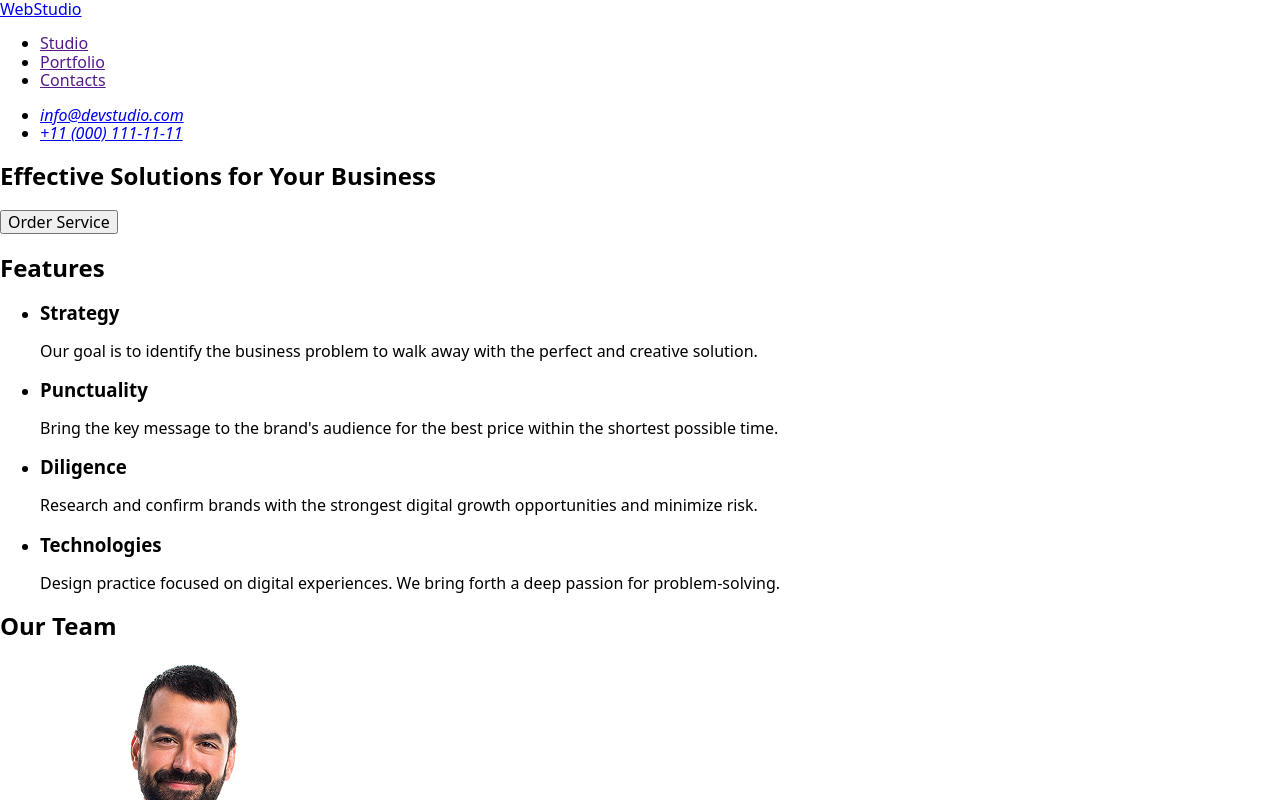
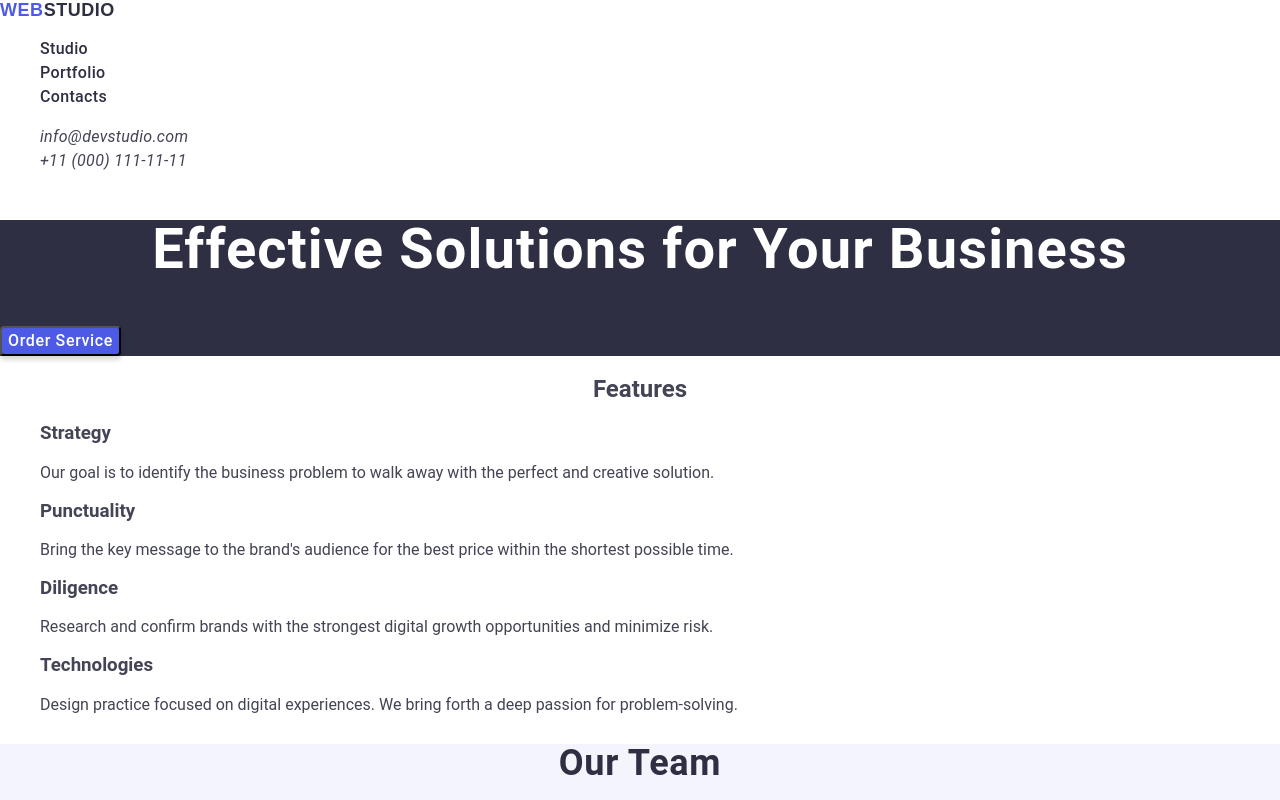
Before and after one commit to maranaurkevic13-eng/goit-markup-hw-02, a plain HTML site: page index.html in a window 1280 px wide. Shown: the top 800 px of the page. Drawn offline with nearby package versions, Linux system fonts and the light colour scheme.

Commit message:
css styles

```diff
--- a/css/styles.css
+++ b/css/styles.css
@@ -0,0 +1,104 @@
+body {
+    font-family: "Roboto", sans-serif;
+    color: #434455;
+    background-color: #fff;
+}
+ul {
+    list-style-type: none;
+}
+a {
+    text-decoration: none;
+}
+.logo {
+    font-family: "Raleway", sans-serif;
+    font-weight: 700;
+    font-size: 18px;
+    line-height: 117%;
+    letter-spacing: 0.03em;
+    text-transform: uppercase;
+    color: #2E2F42;
+}
+.logo-text {
+    font-family: "Raleway", sans-serif;
+    font-weight: 700;
+    font-size: 18px;
+    line-height: 117%;
+    letter-spacing: 0.03em;
+    text-transform: uppercase;
+    color: #4D5AE5;
+}
+.container-item-link {
+    font-family: 'Roboto', sans-serif;
+    font-weight: 500;
+    font-size: 16px;
+    line-height: 150%;
+    letter-spacing: 0.02em;
+    color: #2E2F42;
+}
+.container-item-link:hover {
+    color: #404BBF;
+}
+.contacts-link {
+    font-family: 'Roboto', sans-serif;
+    font-weight: 400;
+    font-size: 16px;
+    line-height: 150%;
+    letter-spacing: 0.02em;
+    color: #434455;
+}
+.contacts-link:hover{
+    color:#404BBF;
+}
+.contacts-item {
+    font-family: 'Roboto', sans-serif;
+    font-weight: 400;
+    font-size: 16px;
+    line-height: 150%;
+    letter-spacing: 0.02em;
+    color: #434455;
+}
+.hero {
+    background-color: #2E2F42;
+}
+.hero-title {
+    font-family: 'Roboto',sans-serif;
+    font-weight: 700;
+    font-size: 56px;
+    line-height: 107%;
+    letter-spacing: 0.02em;
+    text-align: center;
+    color: #FFFFFF;
+}
+.hero-btn {
+    border-radius: 4px;
+    box-shadow: 0 4px 4px 0 rgba(0, 0, 0, 0.15);
+    background: #4D5AE5;
+    font-family: 'Roboto', sans-serif;
+    font-weight: 500;
+    font-size: 16px;
+    line-height: 150%;
+    letter-spacing: 0.04em;
+    color: #FFFFFF;
+    text-align: center;
+    cursor: pointer;
+}
+.hero-btn:hover {
+    background: #404BBF;
+}
+.goals-additional-title {
+    text-align: center;
+}
+.team {
+    background: #F4F4FD;
+}
+.team-title {
+    font-weight: 700;
+    font-size: 36px;
+    line-height: 111%;
+    letter-spacing: 0.02em;
+    text-align: center;
+    color: #2E2F42;
+}
+.footer-container {
+    background-color: #2E2F42;
+}
--- a/index.html
+++ b/index.html
@@ -8,13 +8,14 @@
     <link rel="stylesheet" href="./css/styles.css" />
 </head>
 <body>
+    <!-- header -->
     <header class="header-container">
         <nav class="header-container-item">
             <a class="logo" href="./index.html"><span class="logo-text">Web</span>Studio</a>
             <ul class="header-container-list">
-                <li class="container-item"><a class="container-item-link" href="">Studio</a></li>
-                <li class="container-item"><a class="container-item-link" href="">Portfolio</a></li>
-                <li class="container-item"><a class="container-item-link" href="">Contacts</a></li>
+                <li><a class="container-item-link" href="">Studio</a></li>
+                <li><a class="container-item-link" href="">Portfolio</a></li>
+                <li><a class="container-item-link" href="">Contacts</a></li>
             </ul>
         </nav>
         <address class="contacts">
@@ -24,12 +25,15 @@
             </ul>
         </address>
     </header>
+    <!-- main -->
     <main class="main-container">
+        <!-- section  -->
         <section class="hero">
             <h1 class="hero-title">Effective Solutions
                 for Your Business</h1>
             <button class="hero-btn" type="button">Order Service</button>
         </section>
+        <!-- section 1 -->
         <section class="goals">
             <h2 class="goals-additional-title">Features</h2>
             <ul class="goals-list">
@@ -56,6 +60,7 @@
                 </li>
             </ul>
         </section>
+        <!-- section 2 -->
         <section class="team">
             <h2 class="team-title">Our Team</h2>
             <ul class="team-list">
@@ -81,6 +86,7 @@
                 </li>
             </ul>
         </section>
+        <!-- section 3 -->
         <section class="portfolio">
             <h2 class="portfolio-title">Our Portfolio</h2>
             <ul class="portfolio-list">
@@ -117,6 +123,7 @@
             </ul>
         </section>
     </main>
+    <!-- footer -->
     <footer class="footer-container">
         <a class="logo" href="./index.html"><span class="logo-text">Web</span>Studio</a>
         <p class="footer-container-descr">Increase the flow of customers and sales for your business with digital marketing & growth solutions.
```
